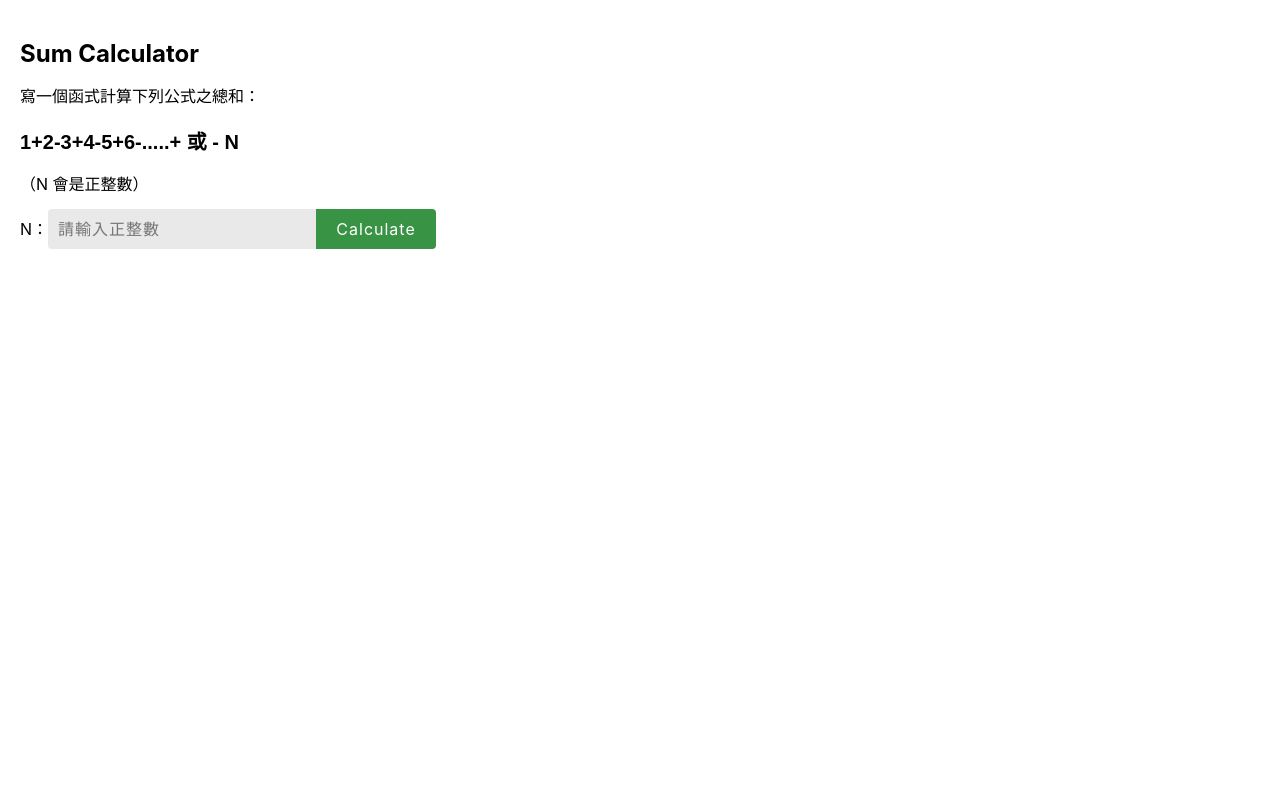
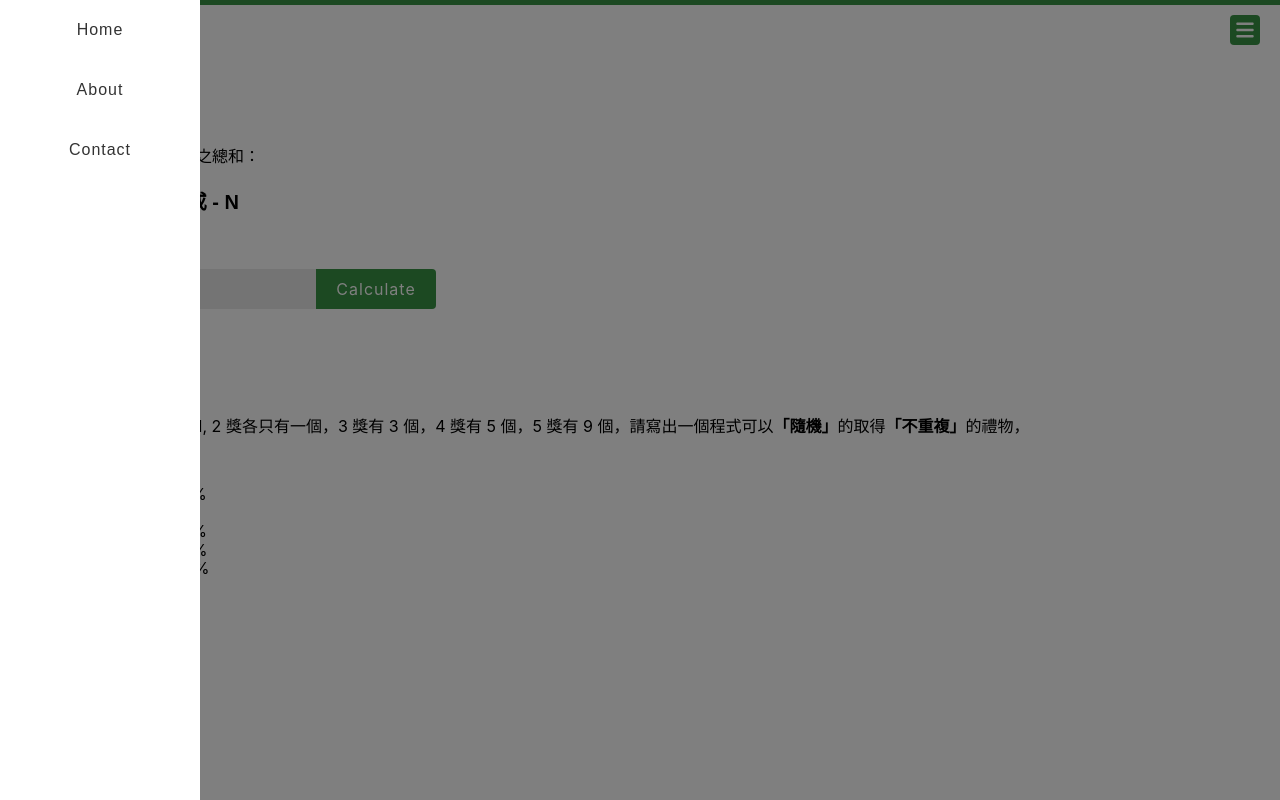
Before and after one commit to YuanShuoHsu/turtleMobile, a React (Create React App) app: page / in a window 1280 px wide. Built offline with nearby package versions, Linux system fonts and the light colour scheme.

Commit message:
sidebar add

```diff
--- /dev/null
+++ b/src/Header/index.module.scss
@@ -0,0 +1,60 @@
+.header {
+  position: sticky;
+  top: 0;
+  padding: 0 20px;
+  box-sizing: border-box;
+  width: 100%;
+  height: 60px;
+  background: #fff;
+  display: flex;
+  justify-content: space-between;
+  align-items: center;
+  z-index: 2;
+  &::before {
+    content: "";
+    position: absolute;
+    top: 0;
+    left: 0;
+    width: 100%;
+    height: 5px;
+    background: #389344;
+  }
+
+  &__logo {
+    position: relative;
+    height: 40px;
+    z-index: 1;
+
+    img {
+      display: block;
+      width: 100%;
+      height: 100%;
+      aspect-ratio: 153/40;
+      object-fit: cover;
+    }
+  }
+
+  &__bars {
+    padding: 5px;
+    box-sizing: border-box;
+    width: 30px;
+    height: 30px;
+    display: flex;
+    justify-content: center;
+    align-items: center;
+    background: #389344;
+    border-radius: 4px;
+    cursor: pointer;
+    transition: 0.2s;
+
+    &:hover {
+      opacity: 0.8;
+    }
+
+    svg {
+      fill: #fff;
+      width: 100%;
+      height: 100%;
+    }
+  }
+}
--- /dev/null
+++ b/src/Header/index.tsx
@@ -0,0 +1,20 @@
+import styles from "./index.module.scss";
+import logo from "../images/logo.png";
+
+export default function Header() {
+  return (
+    <div className={styles["header"]}>
+      <div className={styles["header__logo"]}>
+        <img src={logo} alt="烏龜移動" />
+      </div>
+      <div className={styles["header__bars"]}>
+        <svg
+          xmlns="http://www.w3.org/2000/svg"
+          viewBox="0 0 448 512"
+        >
+          <path d="M0 96C0 78.3 14.3 64 32 64H416c17.7 0 32 14.3 32 32s-14.3 32-32 32H32C14.3 128 0 113.7 0 96zM0 256c0-17.7 14.3-32 32-32H416c17.7 0 32 14.3 32 32s-14.3 32-32 32H32c-17.7 0-32-14.3-32-32zM448 416c0 17.7-14.3 32-32 32H32c-17.7 0-32-14.3-32-32s14.3-32 32-32H416c17.7 0 32 14.3 32 32z" />
+        </svg>
+      </div>
+    </div>
+  );
+}
--- /dev/null
+++ b/src/components/Chatroom/index.module.scss
@@ -0,0 +1,3 @@
+.chatroom {
+    position: relative;
+}
--- /dev/null
+++ b/src/components/Lottery/index.module.scss
@@ -0,0 +1,33 @@
+.lottery {
+  position: relative;
+  padding: 20px;
+  text-align: left;
+
+  &__title {
+  }
+
+  &__description {
+  }
+
+  &__list {
+    &-item {
+    }
+  }
+
+  &__button {
+    padding: 0 10px;
+    width: 120px;
+    height: 40px;
+    background: #389344;
+    border-radius: 4px;
+    border: none;
+    color: #fff;
+    letter-spacing: 1px;
+    cursor: pointer;
+    transition: 0.2s;
+
+    &:hover {
+      opacity: 0.8;
+    }
+  }
+}
--- /dev/null
+++ b/src/components/Lottery/index.tsx
@@ -0,0 +1,51 @@
+import { useState } from "react";
+import styles from "./index.module.scss";
+
+interface Prize {
+  name: string;
+  count: number;
+}
+
+const prizes: Prize[] = [
+  { name: "1 獎", count: 1 },
+  { name: "2 獎", count: 1 },
+  { name: "3 獎", count: 3 },
+  { name: "4 獎", count: 5 },
+  { name: "5 獎", count: 9 },
+];
+
+export default function Lottery() {
+  const [selectedPrizes, setSelectedPrizes] = useState<Prize[]>([]);
+
+  const selectPrize = () => {
+  };
+
+  return (
+    <div className={styles["lottery"]}>
+      <h2 className={styles["lottery__title"]}>Lottery</h2>
+      <p className={styles["lottery__description"]}>
+        抽抽樂總共有五種獎項，1, 2 獎各只有一個，3 獎有 3 個，4 獎有 5 個，5
+        獎有 9 個，請寫出一個程式可以<strong>「隨機」</strong>的取得
+        <strong>「不重複」</strong>的禮物，
+      </p>
+      <p className={styles["lottery__description"]}>且：</p>
+      <ul className={styles["lottery__list"]}>
+        <li className={styles["lottery__list-item"]}>1 獎中獎機率為 0.1%</li>
+        <li className={styles["lottery__list-item"]}>2 獎中獎機率為 3%</li>
+        <li className={styles["lottery__list-item"]}>3 獎中獎機率為 13% </li>
+        <li className={styles["lottery__list-item"]}>4 獎中獎機率為 18%</li>
+        <li className={styles["lottery__list-item"]}>5 獎中獎機率為 25%</li>
+      </ul>
+      <button className={styles["lottery__button"]} onClick={selectPrize}>
+        抽獎
+      </button>
+      <ul className={styles["lottery__list"]}>
+        {selectedPrizes.map((prize, index) => (
+          <li className={styles["lottery__list-item"]} key={index}>
+            {prize.name}
+          </li>
+        ))}
+      </ul>
+    </div>
+  );
+}
--- /dev/null
+++ b/src/components/Sidebar/index.module.scss
@@ -0,0 +1,42 @@
+.sidebar {
+  background-color: #fff;
+
+  position: fixed;
+  width: 100%;
+  height: 100%;
+  left: 0;
+  top: 0;
+  background: rgba(0, 0, 0, 0.5);
+  z-index: 3;
+
+  &__list {
+    margin: 0;
+    padding: 0;
+    width: 200px;
+    height: 100%;
+    background: #fff;
+    list-style: none;
+
+    .sidebar__item {
+      padding: 10px;
+
+      .sidebar__link {
+        text-decoration: none;
+        color: #333;
+        font: normal normal normal medium/40px sans-serif;
+        letter-spacing: 1px;
+        display: block;
+        transition: 0.2s;
+
+        &:hover {
+          background-color: #e9e9e9;
+        }
+
+        &.active {
+          background-color: #e9e9e9;
+          //   font-weight: bold;
+        }
+      }
+    }
+  }
+}
--- /dev/null
+++ b/src/components/Sidebar/index.tsx
@@ -0,0 +1,25 @@
+import { NavLink } from "react-router-dom";
+import styles from "./index.module.scss";
+
+interface MenuItem {
+  title: string;
+  path: string;
+}
+
+interface SidebarProps {
+  menuItems: MenuItem[];
+}
+
+export default function Sidebar({ menuItems }: SidebarProps) {
+  return (
+    <div className={styles["sidebar"]}>
+      <ul className={styles["sidebar__list"]}>
+        {menuItems.map((item) => (
+          <li className={styles["sidebar__item"]} key={item.path}>
+            <NavLink className={styles["sidebar__link"]} to={item.path}>{item.title}</NavLink>
+          </li>
+        ))}
+      </ul>
+    </div>
+  );
+}
--- a/src/components/SumCalculator/index.module.scss
+++ b/src/components/SumCalculator/index.module.scss
@@ -19,9 +19,14 @@
   &__input-group {
     display: flex;
     align-items: center;
+    flex-wrap: wrap;
 
-    &.sum-calculator__label {
+    .sum-calculator__label {
     }
+
+    &-inner {
+      display: flex;
+      align-items: center;
 
       .sum-calculator__input {
         box-sizing: border-box;
@@ -57,3 +62,4 @@
       }
     }
   }
+}
--- a/src/components/SumCalculator/index.tsx
+++ b/src/components/SumCalculator/index.tsx
@@ -1,10 +1,11 @@
-import { useState, ChangeEvent } from "react";
+import { useState, ChangeEvent, FormEvent } from "react";
 import styles from "./index.module.scss";
 
 export default function SumCalculator() {
   const [n, setN] = useState<string>("");
   const [sum, setSum] = useState<number | null>(null);
   const [isLoading, setIsLoading] = useState<boolean>(false);
+  const [errorMessage, setErrorMessage] = useState<string>("");
 
   const handleInputChange = (event: ChangeEvent<HTMLInputElement>) => {
     const inputValue = event.target.value;
@@ -31,7 +32,9 @@ export default function SumCalculator() {
     return currentSum;
   };
 
-  const handleCalculate = async () => {
+  const handleSubmit = async (event: FormEvent<HTMLFormElement>) => {
+    event.preventDefault();
+
     if (n === "") {
       return;
     }
@@ -40,22 +43,23 @@ export default function SumCalculator() {
     setSum(null);
 
     try {
-        const result = await Promise.race([
-            calculateSum(),
-            new Promise((_, reject) =>
-              setTimeout(() => reject(new Error("Timeout")), 3000)
-            ),
-          ]);
       setIsLoading(false);
-          setSum(result);
+      setSum(calculateSum());
     } catch (error: any) {
       setIsLoading(false);
       alert(error.message);
     }
   };
 
+  // const result = await Promise.race([
+  // calculateSum(),
+  // new Promise((_, reject) =>
+  // setTimeout(() => reject(new Error("Timeout")), 3000)
+  // ),
+  // ]);
+
   return (
-    <div className={styles["sum-calculator"]}>
+    <form onSubmit={handleSubmit} className={styles["sum-calculator"]}>
       <h2 className={styles["sum-calculator__title"]}>Sum Calculator</h2>
       <p className={styles["sum-calculator__description"]}>
         寫一個函式計算下列公式之總和：
@@ -64,10 +68,12 @@ export default function SumCalculator() {
         1+2-3+4-5+6-.....+ 或 - N
       </p>
       <p className={styles["sum-calculator__note"]}>（N 會是正整數）</p>
+
       <div className={styles["sum-calculator__input-group"]}>
         <label className={styles["sum-calculator__label"]} htmlFor="N-input">
           N：
         </label>
+        <div className={styles["sum-calculator__input-group-inner"]}>
           <input
             className={styles["sum-calculator__input"]}
             type="text"
@@ -78,13 +84,14 @@ export default function SumCalculator() {
           />
           <button
             className={styles["sum-calculator__button"]}
-          onClick={handleCalculate}
+            // onClick={handleCalculate}
             disabled={isLoading}
           >
             {isLoading ? "Loading..." : "Calculate"}
           </button>
         </div>
+      </div>
       {sum && <p className={styles["sum-calculator__result"]}>總和: {sum}</p>}
-    </div>
+    </form>
   );
 }
--- a/src/pages/Home/index.tsx
+++ b/src/pages/Home/index.tsx
@@ -1,10 +1,22 @@
 import styles from "./index.module.scss";
+import Header from "../../Header";
+import Sidebar from "../../components/Sidebar";
 import SumCalculator from "../../components/SumCalculator";
+import Lottery from "../../components/Lottery";
+
+const menuItems = [
+  { title: "Home", path: "/" },
+  { title: "About", path: "/about" },
+  { title: "Contact", path: "/contact" },
+];
 
 export default function Home() {
   return (
     <div className={styles["home"]}>
+      <Header />
+      <Sidebar menuItems={menuItems} />
       <SumCalculator />
+      <Lottery />
     </div>
   );
 }
```
Also changed, not shown: src/components/Chatroom/index.tsx (added, +7 -0 lines), src/images/logo.png (added). Lines whose indentation alone changed are shown as unchanged.
